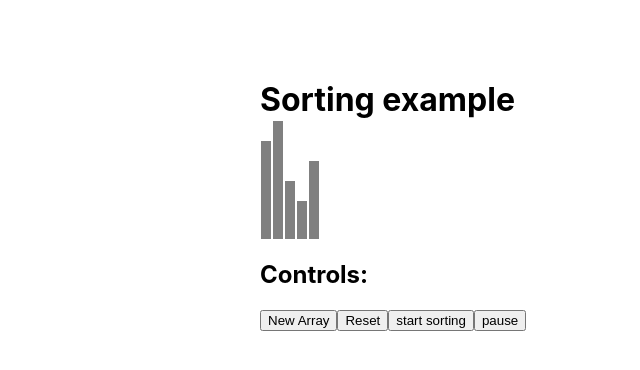
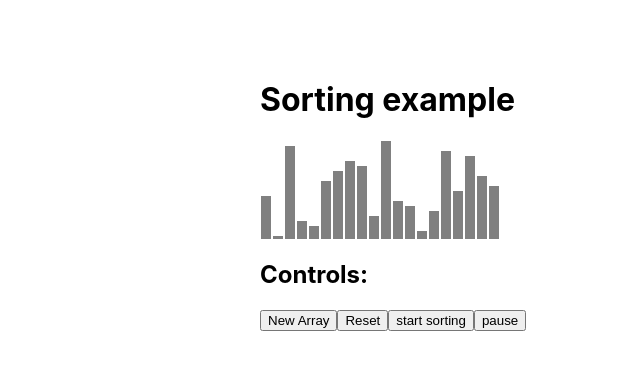
Before and after one commit to E1donLin/Sorting-Visualizer, a React (Create React App) app: page / in a window 1280 px wide. Shown: the top 370 px of the page, without its empty margins (640-1280 px from the left). Built offline with nearby package versions, Linux system fonts and the light colour scheme.

Commit message:
mergeSort implemented

```diff
--- a/src/App.js
+++ b/src/App.js
@@ -4,6 +4,7 @@ import { bubbleSort } from './algorithms/bubbleSort'
 import { selectionSort } from './algorithms/selectionSort'
 import { insertionSort } from './algorithms/insertionSort'
 import { quickSort } from './algorithms/quickSort'
+import { mergeSort } from './algorithms/mergeSort'
 import './App.css'
 
 function makeArray(length) {
@@ -17,8 +18,8 @@ function makeArray(length) {
 }
 
 function App() {
-  const [baseArray, setArray] = useState([4, 5, 2, 1, 3])
-  const [algorithm, setAlgorithm] = useState(() => quickSort)
+  const [baseArray, setArray] = useState(makeArray(20))
+  const [algorithm, setAlgorithm] = useState(() => mergeSort)
   const [sortStatus, setSortStatus] = useState('pause')
 
   function newArray() {
--- /dev/null
+++ b/src/algorithms/mergeSort.js
@@ -0,0 +1,64 @@
+export function* mergeSort(
+  array,
+  compare,
+  combine,
+  markSort,
+  offSet = 0,
+  finalMerge = true
+) {
+  if (array.length === 1) {
+    if (finalMerge) markSort(0)
+    return array
+  }
+
+  const middle = Math.floor(array.length / 2)
+  const left = array.slice(0, middle)
+  const right = array.slice(middle)
+
+  const arr = yield* merge(
+    yield* mergeSort(left, compare, combine, markSort, offSet, false),
+    yield* mergeSort(right, compare, combine, markSort, offSet + middle, false),
+    offSet,
+    offSet + middle,
+    finalMerge,
+    markSort
+  )
+  return arr
+
+  function* merge(left, right, off1, off2, finalMerge = false, markSort) {
+    let result = []
+    let leftIndex = 0
+    let rightIndex = 0
+
+    while (leftIndex < left.length && rightIndex < right.length) {
+      yield compare([off1 + leftIndex + rightIndex, off2 + rightIndex])
+      if (left[leftIndex] <= right[rightIndex]) {
+        yield combine(off1 + leftIndex + rightIndex, off1 + result.length)
+        if (finalMerge) yield markSort(off1 + result.length)
+        result.push(left[leftIndex])
+        leftIndex++
+      } else {
+        // yield compare([off1 + leftIndex + rightIndex, off2 + rightIndex])
+
+        yield combine(off2 + rightIndex, off1 + result.length)
+        if (finalMerge) yield markSort(off1 + result.length)
+        result.push(right[rightIndex])
+        rightIndex++
+      }
+    }
+
+    while (leftIndex < left.length) {
+      if (finalMerge) yield markSort(off1 + leftIndex + rightIndex)
+      result.push(left[leftIndex])
+      leftIndex++
+    }
+
+    while (rightIndex < right.length) {
+      if (finalMerge) yield markSort(off1 + leftIndex + rightIndex)
+      result.push(right[rightIndex])
+      rightIndex++
+    }
+
+    return result
+  }
+}
--- a/src/components/SortVisualizer.jsx
+++ b/src/components/SortVisualizer.jsx
@@ -37,13 +37,18 @@ function SortVisualizer({ baseArray, algorithm, sortStatus }) {
       if (algoStatus.done) {
         setDone(true)
       }
-    }, 100)
+    }, 300)
   }
 
   function reset() {
     algoArray.current = [...baseArray]
     setDone(false)
-    sortIterator.current = algorithm(algoArray.current, compare, swap, markSort)
+    sortIterator.current = algorithm(
+      algoArray.current,
+      compare,
+      combine,
+      markSort
+    )
     pivotIndex.current = -1
     setHighlightIndices([])
     setSwapIndices([])
@@ -57,12 +62,21 @@ function SortVisualizer({ baseArray, algorithm, sortStatus }) {
   }
 
   function swap(i, j) {
-    setHighlightIndices([])
-    setSwapIndices([i, j])
-
     const temp = algoArray.current[i]
     algoArray.current[i] = algoArray.current[j]
     algoArray.current[j] = temp
+    setHighlightIndices([])
+    setSwapIndices([i, j])
+  }
+
+  function combine(i, j) {
+    if (i !== j) {
+      const temp = algoArray.current.splice(i, 1)
+      algoArray.current.splice(j, 0, temp[0])
+
+      setHighlightIndices([])
+      setSwapIndices([j, j + 1])
+    }
   }
 
   function markSort(index) {
@@ -76,19 +90,15 @@ function SortVisualizer({ baseArray, algorithm, sortStatus }) {
     if (swapIndices.includes(index)) {
       return swapColor
     }
-
     if (highlightIndices.includes(index)) {
       return comparisonColor
     }
-
     if (pivotIndex.current === index) {
       return pivotColor
     }
-
     if (sortedIndices.includes(index)) {
       return sortedColor
     }
-
     return ''
   }
 
```
